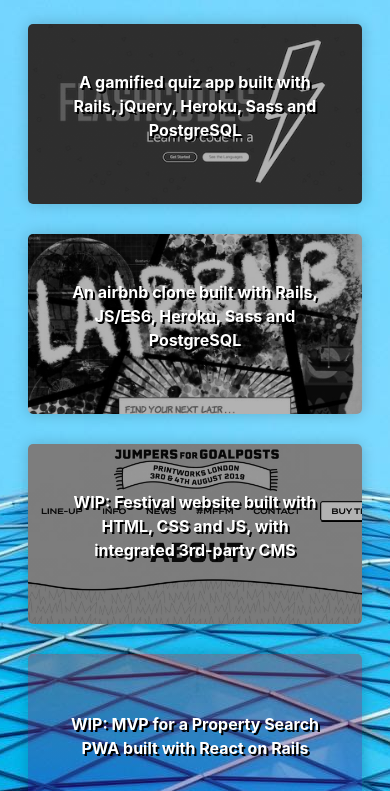
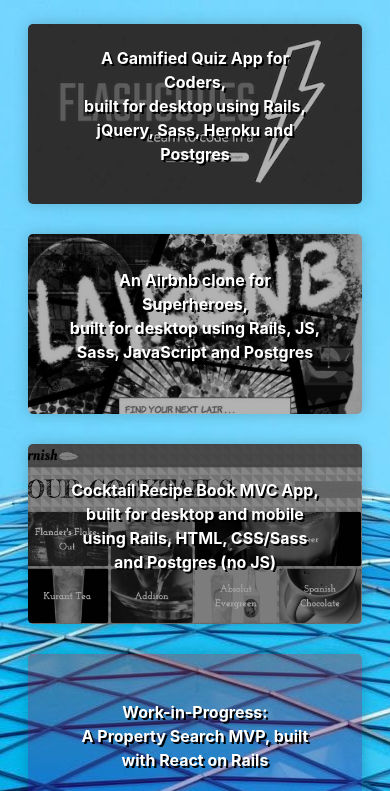
Before and after one commit to rahulkeerthi/personal-portfolio, a website: page index.html in a window 390 px wide. Shown: the part 393-1184 px from the top of the page. Drawn offline with nearby package versions, Linux system fonts and the light colour scheme.

Commit message:
updated about and added garnish project

```diff
--- a/index.html
+++ b/index.html
@@ -50,9 +50,9 @@
           <h1 class="display-4 pt-3">ABOUT</h1>
         </div>
         <div class="container" id="about-text">
-          <p class="paragraph unselectable">Having completed Le Wagon London's Full Stack Web Developer boot camp in March 2020, I am now looking for full-time roles or freelance opportunities. My medium term goal is to develop my knowledge and experience in front-end design and UX strategy.</p>
-          <p class="paragraph unselectable">Given my extensive background in technology consulting, I am a team player, great communicator and immensely proactive. I am part of the teaching team at Le Wagon for the current (remote!) batches in London. My side-hustle is a football culture festival, Jumpers for Goalposts, that I founded and produced, attracting 1500 attendees in 2019.</p>
-          <p class="paragraph unselectable">My skill-set includes Ruby, Rails, RSpec, JavaScript (incl ES6), CSS3/Sass, HTML5, React/Redux, SQL (PostgreSQL) and Git. I'm familiar with Bootstrap and Semantic UI. Currently I'm learning UI/UX and Advanced CSS and working on personal projects using a mixture of Rails and React.</p>
+          <p class="paragraph unselectable">I'm a Full Stack Web Developer and Festival Producer. My primary interest is in how consumer technology is used and how good design can positively impact behaviour and our experience of the world. Balancing technical, behavioural and business concepts comes naturally to me, from my long experience in strategy consultancy. I enjoy teaching, learning and discovery, and currently get to do that as a teaching assistant for Le Wagon in London.</p>
+          <p class="paragraph unselectable">More recently, I have developed meaningful human-centered experiences for live events and with my new skillset, want to bring this online. I plan to develop further as a full stack or frontend developer, and grow my knowledge and experience in UX strategy and writing.</p>
+          <p class="paragraph unselectable">My current skill-set includes Ruby, Rails 6, RSpec, JavaScript (ES6), CSS3, Sass, HTML5, React, Redux, SQL (Postgres) and Git. I have deployed projects to Heroku and Netlify using Webpack and Parcel. Apart from teaching, I'm working on personal projects using Rails and React, and expanding my knowledge of UX and design.</p>
         </div>
       </div>
       <div class="section fp-section" data-anchor="thirdPage" id="section3">
@@ -63,31 +63,33 @@
           <a href="https://flashcodes.xyz" target="_blank" rel="noopener" class="btn">
             <div class="work-item" id="project1">
               <div class="w-75">
-                <p>A gamified quiz app built with Rails, jQuery, Heroku, Sass and PostgreSQL</p>
+                <p>A Gamified Quiz App for Coders,<br> built for desktop using Rails, jQuery, Sass, Heroku and Postgres</p>
               </div>
             </div>
           </a>
           <a href="https://lairbnb-lewagon.herokuapp.com/" target="_blank" rel="noopener" class="btn">
             <div class="work-item" id="project2" >
               <div class="w-75">
-                <p>An airbnb clone built with Rails, JS/ES6, Heroku, Sass and PostgreSQL</p>
+                <p>An Airbnb clone for Superheroes,<br> built for desktop using Rails, JS, Sass, JavaScript and Postgres</p>
               </div>
             </div>
           </a>
-          <a href="https://www.jumpersforgoalpostsfestival.com" target="_blank" rel="noopener" class="btn">
+          <a href="https://garnishdrinks.herokuapp.com/" target="_blank" rel="noopener" class="btn">
             <div class="work-item" id="project3" >
               <div class="w-75">
-                <p>WIP: Festival website built with HTML, CSS and JS, with integrated 3rd-party CMS</p>
+                <p>Cocktail Recipe Book MVC App,<br> built for desktop and mobile using Rails, HTML, CSS/Sass and Postgres (no JS)</p>
               </div>
             </div>
           </a>
-          <a href="#" target="_blank" rel="noopener" class="btn">
+          <!-- <a href="#" target="_blank" rel="noopener" class="btn"> -->
+          <div class="btn">
             <div class="work-item wip" id="project4" >
               <div class="w-75">
-                <p>WIP: MVP for a Property Search PWA built with React on Rails</p>
+                <p>Work-in-Progress:<br> A Property Search MVP, built with React on Rails</p>
               </div>
             </div>
-          </a>
+          </div>
+          <!-- </a> -->
         </div>
         <div class="py-5" id="coursework">
           <h1 class="text-white pb-3">RECENT COURSEWORK</h1>
--- a/style.css
+++ b/style.css
@@ -100,7 +100,7 @@
 }
 
 #project3 {
-	background-image: linear-gradient(rgba(0,0,0,0.3), rgba(0,0,0,0.3)), url("imgs/jfg.jpg");
+	background-image: linear-gradient(rgba(0,0,0,0.3), rgba(0,0,0,0.3)), url("imgs/garnish.jpg");
 	background-size: cover;
 	background-position: top;
 	filter: grayscale(1);
@@ -210,7 +210,7 @@ h1 {
 
 /* RESPONSIVE (BOOTSTRAP OVERRIDE) */
 
-@media (max-width: 540px) {
+@media (max-width: 768px) {
 	h1 {
 		font-size: 3rem !important;
 	}
```
Also changed, not shown: imgs/garnish.jpg (added), 1 other file.
